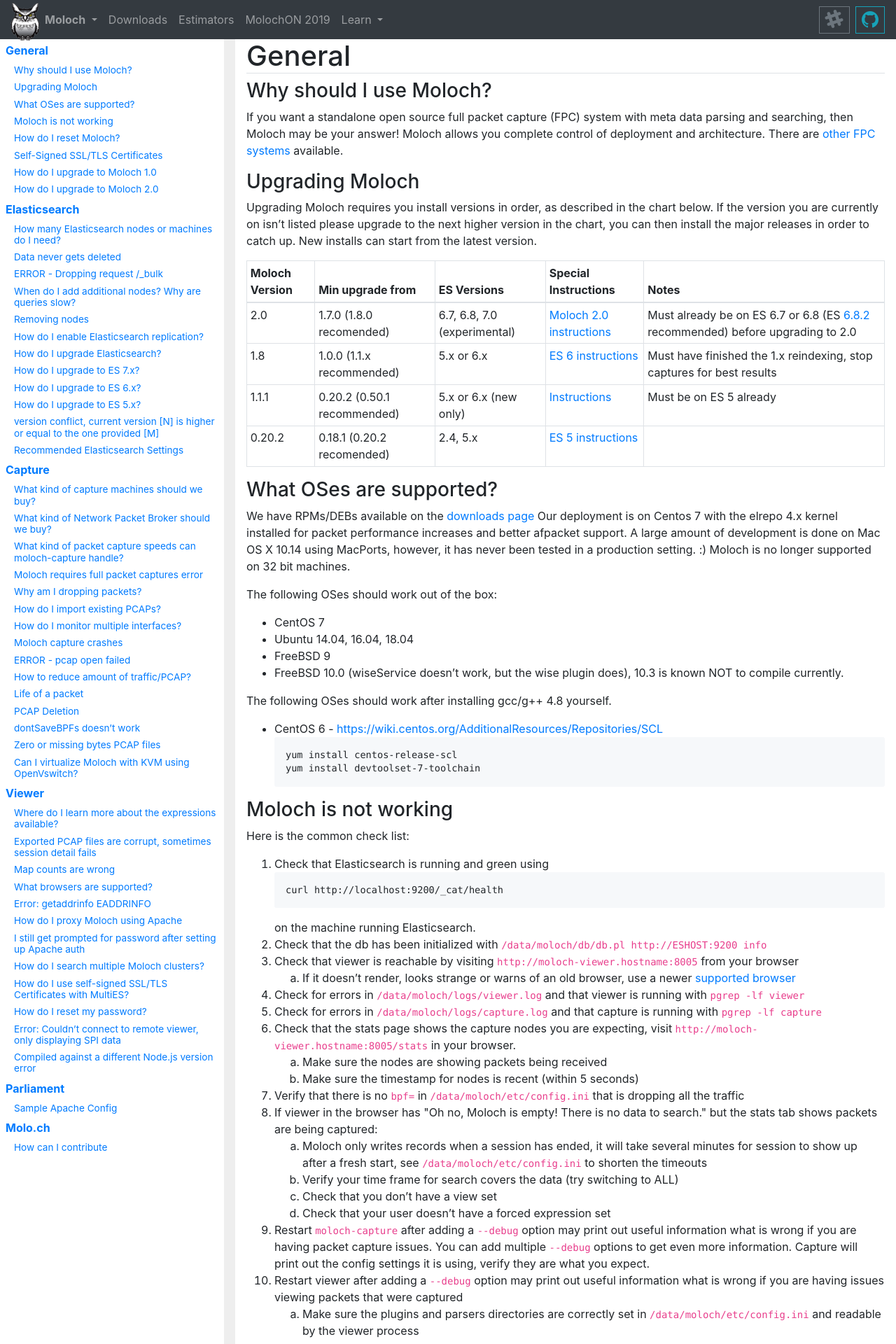
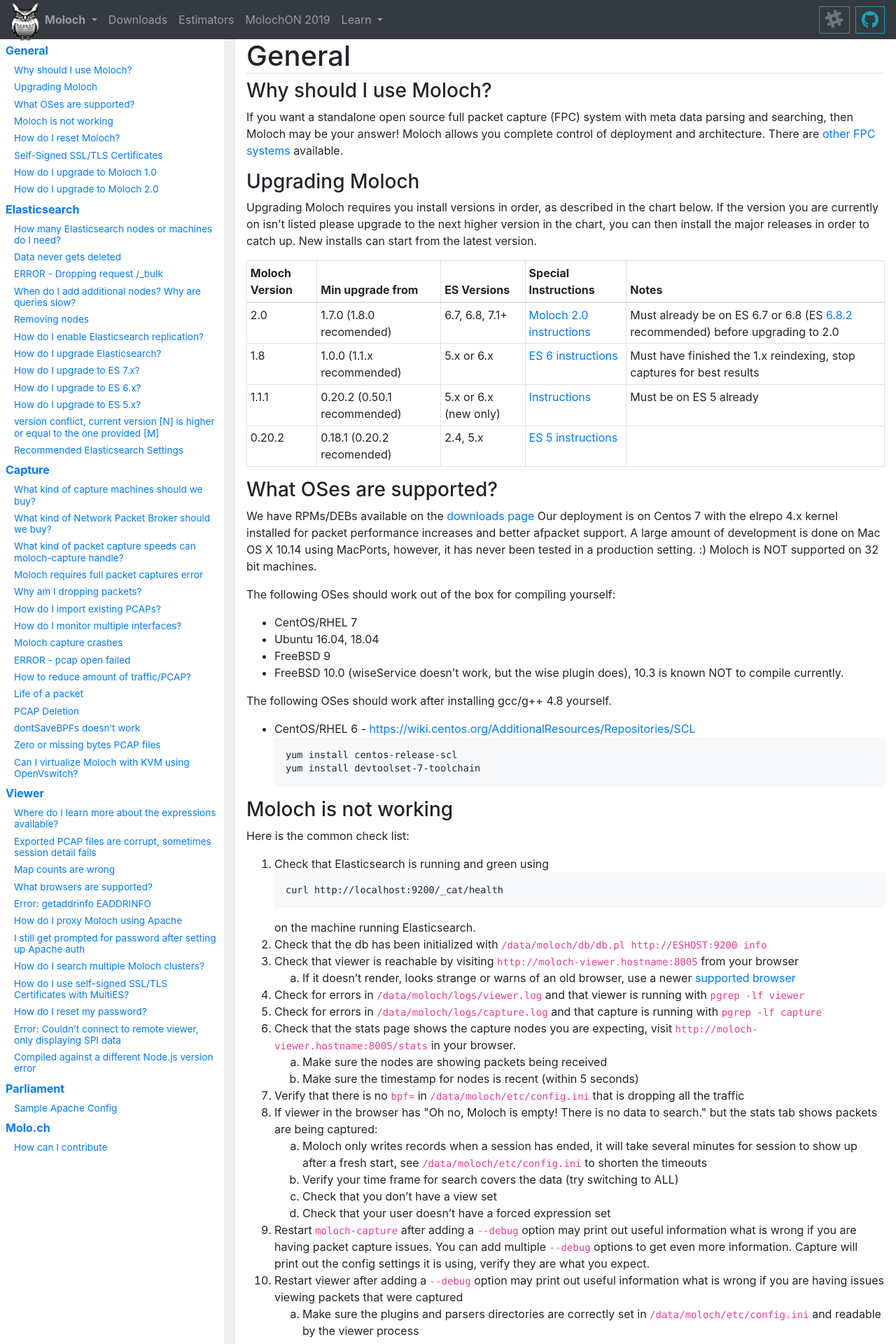
Before and after one commit to aol/molochweb, a Jekyll site: the page built from faq.html, in a window 1280 px wide. Shown: the top 1920 px of the page at 70% size. Built offline with Jekyll 4.4.1, drawn with Linux system fonts in a browser that asks for light colours.

```diff
--- a/faq.html
+++ b/faq.html
@@ -414,7 +414,7 @@ title: FAQ
               1.7.0 (1.8.0 recomended)
             </td>
             <td>
-             6.7, 6.8, 7.0 (experimental)
+             6.7, 6.8, 7.1+
             </td>
             <td>
               <a href="#how_do_i_upgrade_to_moloch_2"> Moloch 2.0 instructions </a>
@@ -496,17 +496,17 @@ title: FAQ
         installed for packet performance increases and better afpacket support.
         A large amount of development is done on Mac OS X 10.14 using MacPorts,
         however, it has never been tested in a production setting. :)
-        Moloch is no longer supported on 32 bit machines.
-      </p>
-      <p>
-        The following OSes should work out of the box:
+        Moloch is NOT supported on 32 bit machines.
+      </p>
+      <p>
+        The following OSes should work out of the box for compiling yourself:
       </p>
       <ul>
         <li>
-          CentOS 7
-        </li>
-        <li>
-          Ubuntu 14.04, 16.04, 18.04
+          CentOS/RHEL 7
+        </li>
+        <li>
+          Ubuntu 16.04, 18.04
         </li>
         <li>
           FreeBSD 9
@@ -521,7 +521,7 @@ title: FAQ
       </p>
       <ul>
         <li>
-          CentOS 6 -
+          CentOS/RHEL 6 -
           <a href="https://wiki.centos.org/AdditionalResources/Repositories/SCL"
             rel="nofollow">
             https://wiki.centos.org/AdditionalResources/Repositories/SCL
```
Also changed, not shown: _wiki/security.md (added, +57 -0 lines).
